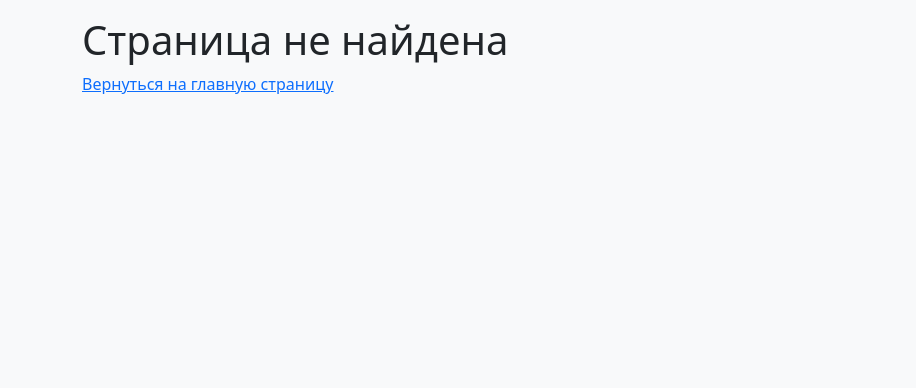
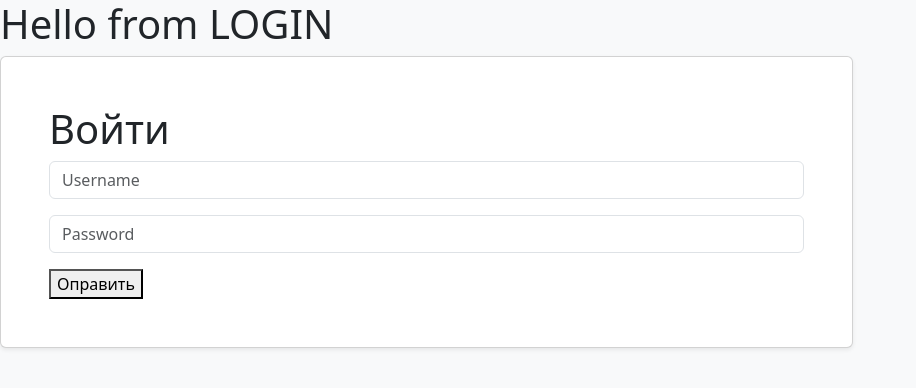
Before and after one commit to VolkovDani/fullstack-javascript-project-12, a React (Create React App) app in the folder frontend/: page /login in a window 1280 px wide. Shown: the top 388 px of the page, without its empty margins (0-916 px from the left). Built offline with nearby package versions, Linux system fonts and the light colour scheme.

Commit message:
add: компонент Login и его подключение в компонент App

```diff
--- a/frontend/src/components/App.jsx
+++ b/frontend/src/components/App.jsx
@@ -2,12 +2,13 @@ import 'bootstrap/dist/css/bootstrap.css';
 import React from 'react';
 import { BrowserRouter, Routes, Route } from 'react-router-dom';
 import NotFound from './NotFound.jsx';
+import Login from './Login.jsx';
 
 const App = () => (
   <BrowserRouter>
     <Routes>
-      {/* <Route path="login" element={<Login />} />
-      <Route path="/" element={<Main />} /> */}
+      <Route path="login" element={<Login />} />
+      {/* <Route path="/" element={<Main />} /> */}
       <Route path="*" element={<NotFound />} />
     </Routes>
   </BrowserRouter>
--- /dev/null
+++ b/frontend/src/components/Login.jsx
@@ -0,0 +1,119 @@
+/* eslint-disable react/jsx-props-no-spreading */
+import React from 'react';
+import { Formik, Form, Field } from 'formik';
+import axios from 'axios';
+import { useNavigate } from 'react-router-dom';
+import { users as usersRoutes } from '../utils/routes';
+import loginSchema from '../validation/scheme';
+
+const UsernameInput = () => (
+  <div className="form-floating mb-3">
+    <Field
+      name="username"
+      type="text"
+      className="form-control"
+      placeholder="username"
+    >
+      {
+        ({
+          field,
+          meta,
+        }) => (
+          <div>
+            <input
+              className="form-control"
+              type="text"
+              placeholder="Username"
+              {...field}
+            />
+            {meta.touched && meta.error && (
+              <div className="error">{meta.error}</div>
+            )}
+          </div>
+        )
+      }
+    </Field>
+  </div>
+);
+
+const PasswordInput = () => (
+  <div className="form-floating mb-3">
+    <Field
+      type="text"
+      name="password"
+      className="form-control"
+      placeholder="password"
+    >
+      {
+        ({
+          field,
+          meta,
+        }) => (
+          <div>
+            <input
+              className="form-control"
+              type="text"
+              placeholder="Password"
+              {...field}
+            />
+            {meta.touched && meta.error && (
+              <div className="error">{meta.error}</div>
+            )}
+          </div>
+        )
+      }
+    </Field>
+  </div>
+);
+
+const LoginForm = () => {
+  const navigator = useNavigate();
+  return (
+    <Formik
+      initialValues={{ username: '', password: '' }}
+      validationSchema={loginSchema}
+      onSubmit={(values) => {
+        axios({
+          method: 'post',
+          url: usersRoutes.login(),
+          data: {
+            username: values.username,
+            password: values.password,
+          },
+        }).then((res) => {
+          const token = JSON.stringify(res.data);
+          localStorage.setItem('user', token);
+          console.log('Login');
+        }).then(() => {
+          // редирект на главную страницу
+          navigator('/');
+        })
+          .catch(console.error);
+      }}
+    >
+      {() => (
+        <div className="col-12 col-md-8 col-xxl-6">
+          <div className="card shadow-sm">
+            <div className="card-body row p-5 ">
+              <Form>
+                <h1>Войти</h1>
+                <UsernameInput />
+                <PasswordInput />
+                <button type="submit">Оправить</button>
+              </Form>
+            </div>
+          </div>
+        </div>
+      )}
+    </Formik>
+  );
+};
+
+const Login = () => (
+  <>
+    <h1>Hello from LOGIN</h1>
+    <LoginForm />
+  </>
+);
+
+export default Login;
```
